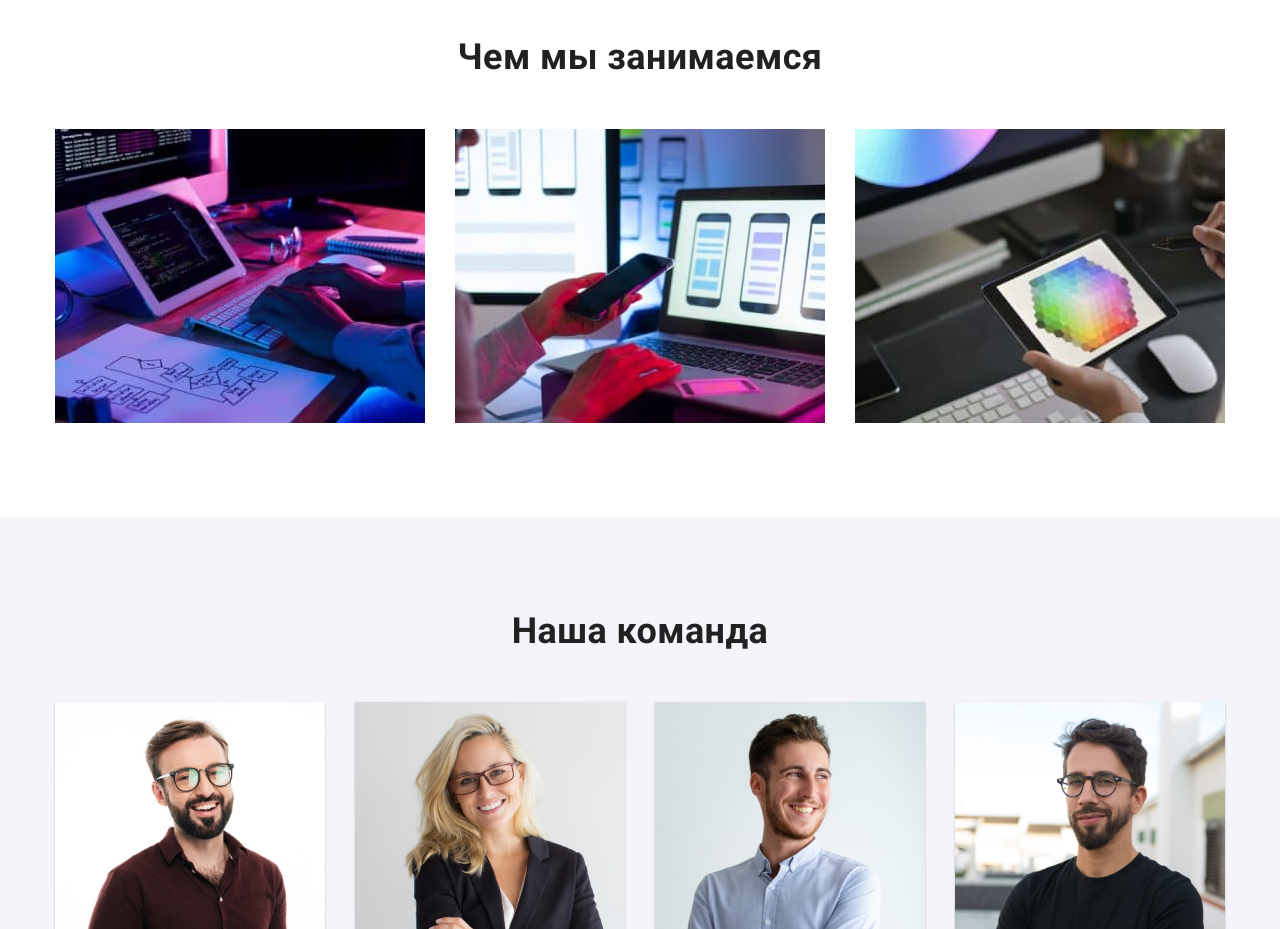
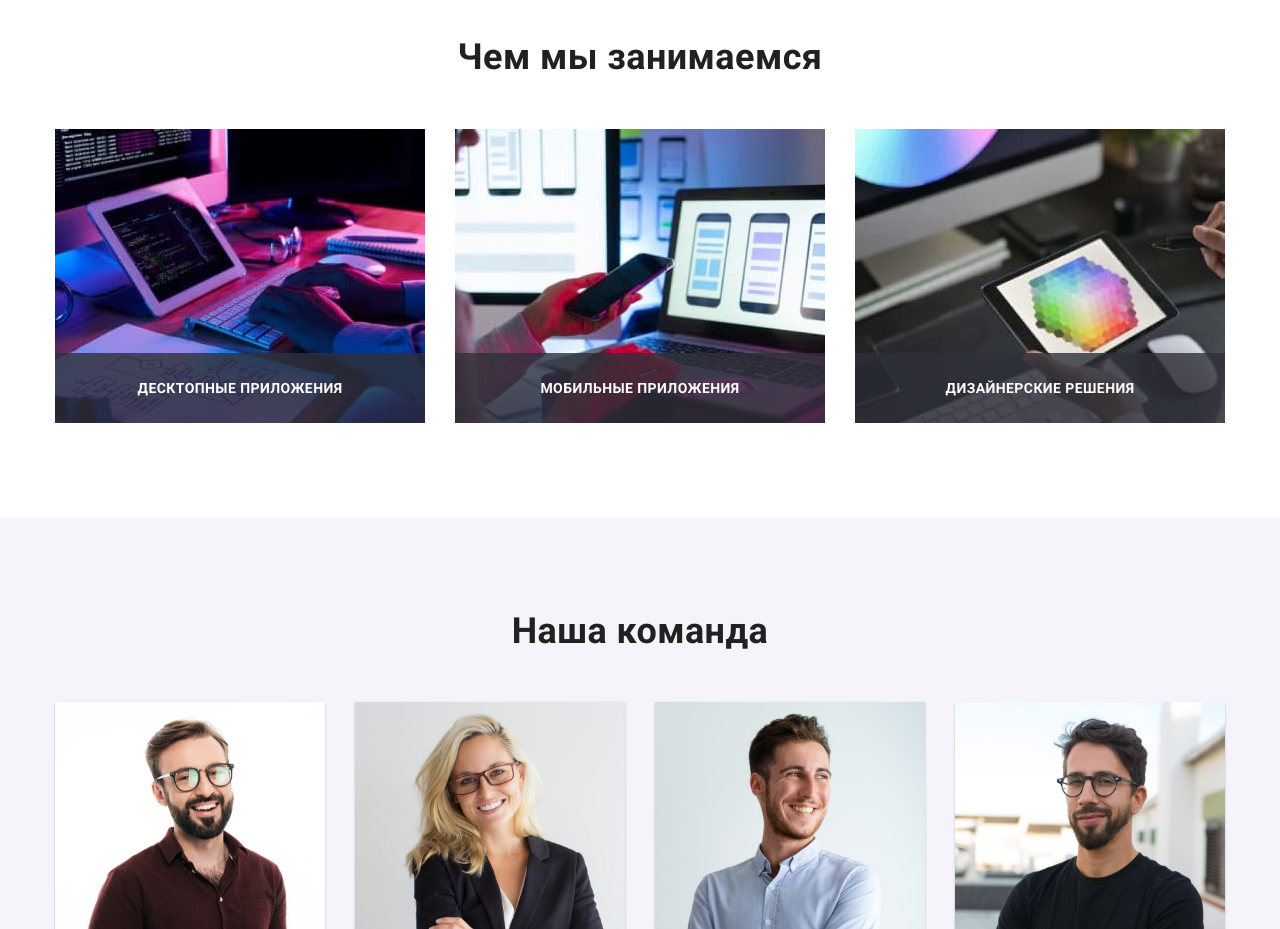
Before and after one commit to whellerharry/goit-markup-hw-05, a plain HTML site: page index.html in a window 1280 px wide. Shown: the part 1080-2009 px from the top of the page. Drawn offline with nearby package versions, Linux system fonts and the light colour scheme.

Commit message:
добавляет плашку с текстом на whatwedoing

```diff
--- a/css/style.css
+++ b/css/style.css
@@ -130,7 +130,6 @@ body {
   position: absolute;
   bottom: -8px;
 }
-
 
 /* site-auth list*/
 .site-auth {
@@ -298,6 +297,26 @@ body {
 }
 .work.item:not(:last-child) {
   margin-right: 30px;
+}
+/* текст с плашкой на Чем мы занимаемся */
+.work-thumb {
+  position: relative;
+}
+.work-inf {
+  display: flex;
+  align-items: center;
+  justify-content: center;
+  position: absolute;
+  width: 100%;
+  height: 70px;
+  bottom: 0;
+  background-color: rgba(47, 48, 58, 0.8);
+}
+.work-desc {
+  margin: 0;
+  text-transform: uppercase;
+  font-weight: var(--title-font-weight);
+  color: var(--white-text-color);
 }
 /* Наша команда team section */
 .section.team {
--- a/index.html
+++ b/index.html
@@ -116,13 +116,28 @@
           <h2 class="section-title">Чем мы занимаемся</h2>
           <ul class="work list">
             <li class="work item">
-              <img class="img-work" src="./images/main/work-0.jpg" alt="Разработка ПО" width="370" />
+              <div class="work-thumb">
+                <img class="img-work" src="./images/main/work-0.jpg" alt="Десктопные приложения" width="370" />
+                <div class="work-inf">
+                  <p class="work-desc">Десктопные приложения</p>
+                </div>
+              </div>
             </li>
             <li class="work item">
-              <img class="img-work" src="./images/main/work-1.jpg" alt="Разработка мобильных приложений" width="370" />
+              <div class="work-thumb">
+                <img class="img-work" src="./images/main/work-1.jpg" alt="Мобильные приложения" width="370" />
+                <div class="work-inf">
+                  <p class="work-desc">Мобильные приложения</p>
+                </div>
+              </div>
             </li>
             <li class="work item">
-              <img class="img-work" src="./images/main/work-2.jpg" alt="Создание цветовых профилей?" width="370" />
+              <div class="work-thumb">
+                <img class="img-work" src="./images/main/work-2.jpg" alt="Дизайнерские решения" width="370" />
+                <div class="work-inf">
+                  <p class="work-desc">Дизайнерские решения</p>
+                </div>
+              </div>
             </li>
           </ul>
         </div>
```
